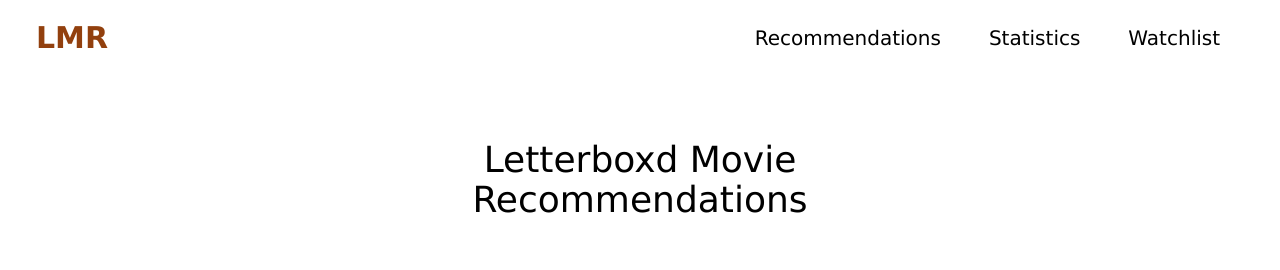
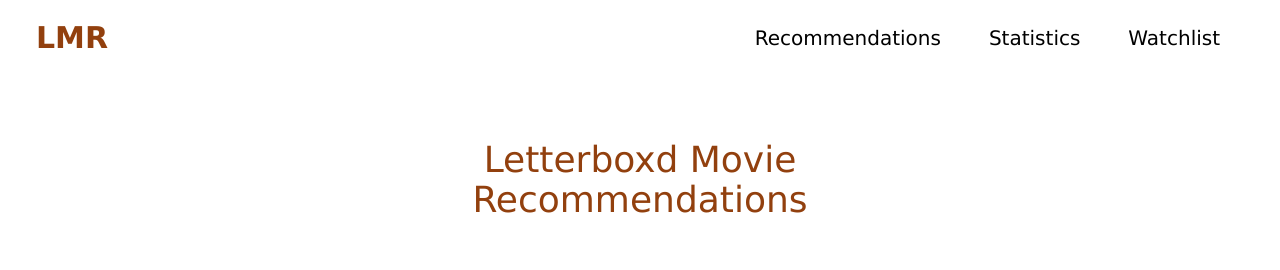
Before and after one commit to victorverma3/Letterboxd-Movie-Recommendations, a React (Vite) app in the folder frontend/: page / in a window 1280 px wide. Shown: the top 270 px of the page. Built offline with nearby package versions, Linux system fonts and the light colour scheme; no server answers.

Commit message:
changed title text to brown

```diff
--- a/frontend/src/pages/Home.tsx
+++ b/frontend/src/pages/Home.tsx
@@ -4,7 +4,7 @@ import Recommendation from "../components/Recommendation";
 const Home = () => {
     return (
         <div className="my-2">
-            <h1 className="w-96 max-w-full mx-auto mt-16 text-center text-4xl">
+            <h1 className="w-96 max-w-full mx-auto mt-16 text-center text-4xl text-amber-800">
                 Letterboxd Movie Recommendations
             </h1>
 
--- a/frontend/src/pages/Statistics.tsx
+++ b/frontend/src/pages/Statistics.tsx
@@ -202,7 +202,7 @@ const Statistics = () => {
 
     return (
         <div>
-            <h1 className="w-96 max-w-full mx-auto mt-16 text-center text-4xl">
+            <h1 className="w-96 max-w-full mx-auto mt-16 text-center text-4xl text-amber-800">
                 Letterboxd User Statistics
             </h1>
 
--- a/frontend/src/pages/Watchlist.tsx
+++ b/frontend/src/pages/Watchlist.tsx
@@ -4,7 +4,7 @@ import Picks from "../components/Picks";
 const Watchlist = () => {
     return (
         <div>
-            <h1 className="w-96 max-w-full mx-auto mt-16 text-center text-4xl">
+            <h1 className="w-96 max-w-full mx-auto mt-16 text-center text-4xl text-amber-800">
                 Letterboxd Watchlist Picker
             </h1>
 
```
